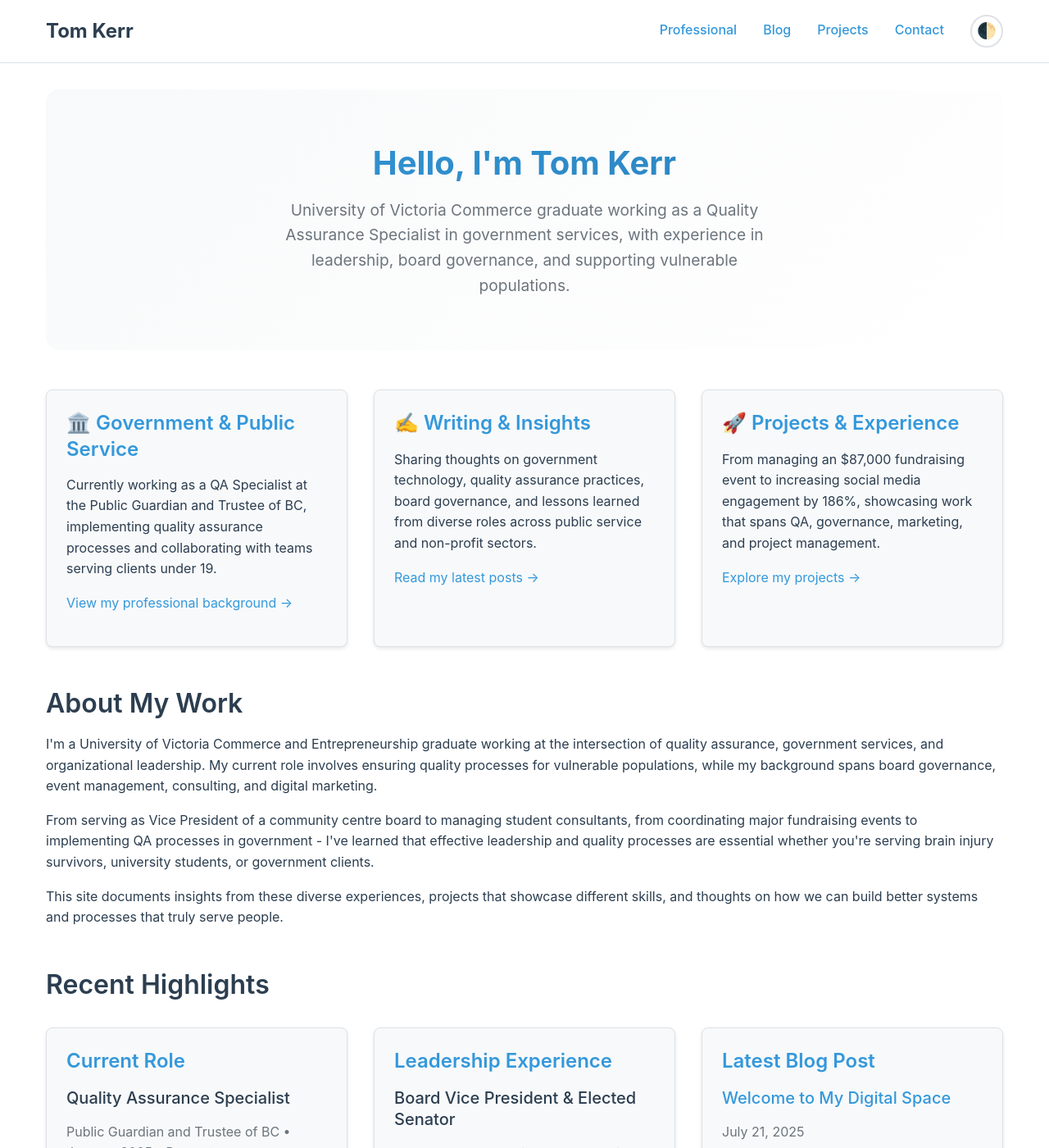
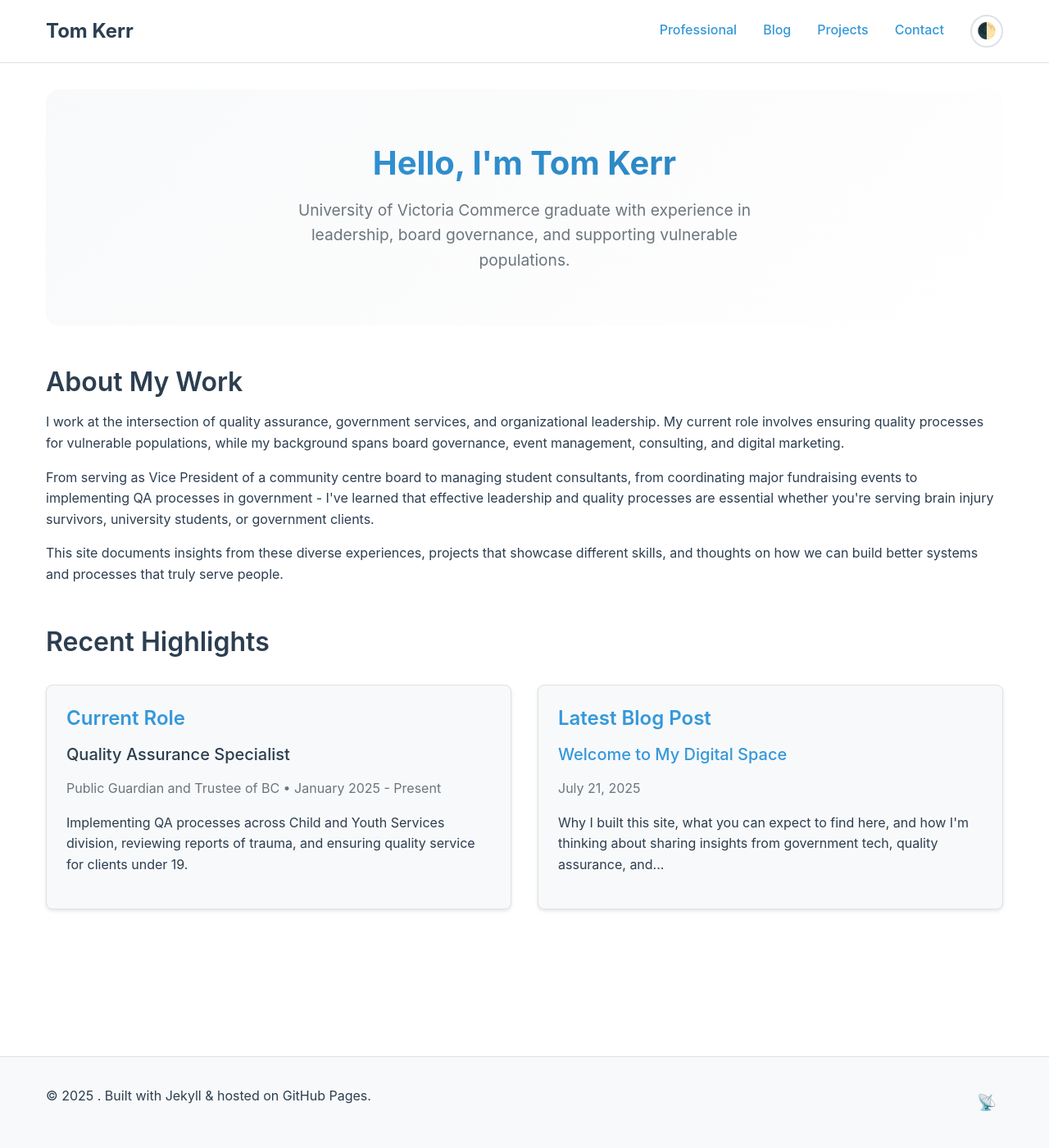
Before and after one commit to TDK250/Toms-Site, a Jekyll site: the page built from index.md, in a window 1280 px wide and 1400 px high. Shown: the whole window at 82% size. Built offline with Jekyll 4.4.1, drawn with Linux system fonts in a browser that asks for light colours; some of the changed text lies outside the part shown.

Commit message:
Update index.md

```diff
--- a/index.md
+++ b/index.md
@@ -5,36 +5,12 @@ title: Home
 
 <div class="hero">
   <h1>Hello, I'm Tom Kerr</h1>
-  <p>University of Victoria Commerce graduate working as a Quality Assurance Specialist in government services, with experience in leadership, board governance, and supporting vulnerable populations.</p>
+  <p>University of Victoria Commerce graduate with experience in leadership, board governance, and supporting vulnerable populations.</p>
 </div>
 
 <section class="content-section">
-  <div class="section-grid">
-
-    <div class="card">
-      <h3>🏛️ Government & Public Service</h3>
-      <p>Currently working as a QA Specialist at the Public Guardian and Trustee of BC, implementing quality assurance processes and collaborating with teams serving clients under 19.</p>
-      <p><a href="/professional">View my professional background →</a></p>
-    </div>
-
-    <div class="card">
-      <h3>✍️ Writing & Insights</h3>
-      <p>Sharing thoughts on government technology, quality assurance practices, board governance, and lessons learned from diverse roles across public service and non-profit sectors.</p>
-      <p><a href="/blog">Read my latest posts →</a></p>
-    </div>
-
-    <div class="card">
-      <h3>🚀 Projects & Experience</h3>
-      <p>From managing an $87,000 fundraising event to increasing social media engagement by 186%, showcasing work that spans QA, governance, marketing, and project management.</p>
-      <p><a href="/projects">Explore my projects →</a></p>
-    </div>
-
-  </div>
-</section>
-
-<section class="content-section">
   <h2>About My Work</h2>
-  <p>I'm a University of Victoria Commerce and Entrepreneurship graduate working at the intersection of quality assurance, government services, and organizational leadership. My current role involves ensuring quality processes for vulnerable populations, while my background spans board governance, event management, consulting, and digital marketing.</p>
+  <p>I work at the intersection of quality assurance, government services, and organizational leadership. My current role involves ensuring quality processes for vulnerable populations, while my background spans board governance, event management, consulting, and digital marketing.</p>
 
   <p>From serving as Vice President of a community centre board to managing student consultants, from coordinating major fundraising events to implementing QA processes in government - I've learned that effective leadership and quality processes are essential whether you're serving brain injury survivors, university students, or government clients.</p>
 
@@ -53,13 +29,6 @@ title: Home
     </div>
 
     <div class="card">
-      <h3>Leadership Experience</h3>
-      <h4>Board Vice President & Elected Senator</h4>
-      <p class="text-muted">James Bay Community Centre & UVic Senate</p>
-      <p>Three years of board governance experience, including executive leadership, strategic planning, and representing student interests at the university level.</p>
-    </div>
-
-    <div class="card">
       <h3>Latest Blog Post</h3>
       {% assign latest_post = site.posts.first %}
       {% if latest_post %}
@@ -71,12 +40,5 @@ title: Home
       {% endif %}
     </div>
 
-    <div class="card">
-      <h3>Featured Achievement</h3>
-      <h4>Toss the Boss Event Success</h4>
-      <p class="text-muted">Victoria Brain Injury Society • 2021</p>
-      <p>Project managed the first annual event, raising $87,000 for brain injury survivors with 250+ attendees from 29 companies and 9 sponsors.</p>
-    </div>
-
   </div>
 </section>
```
